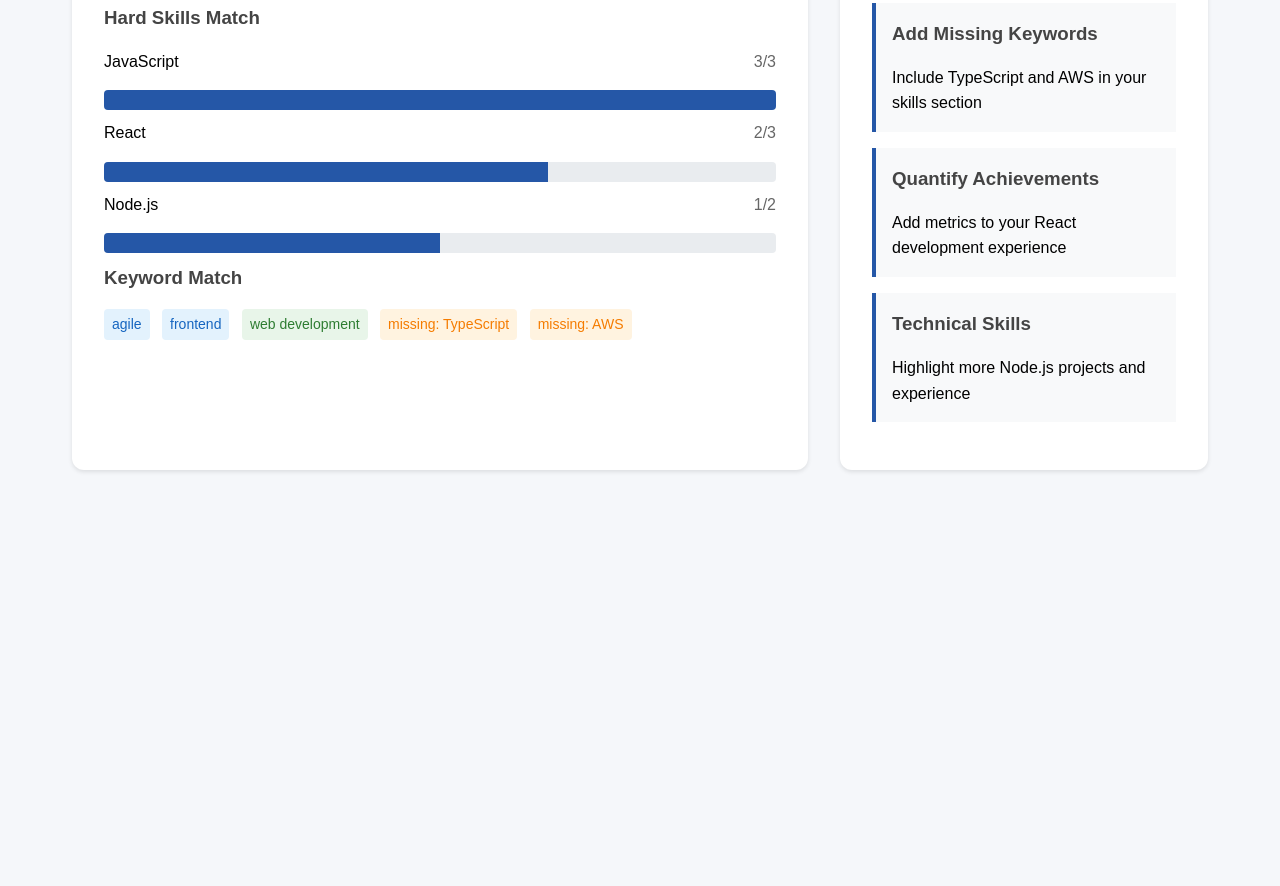
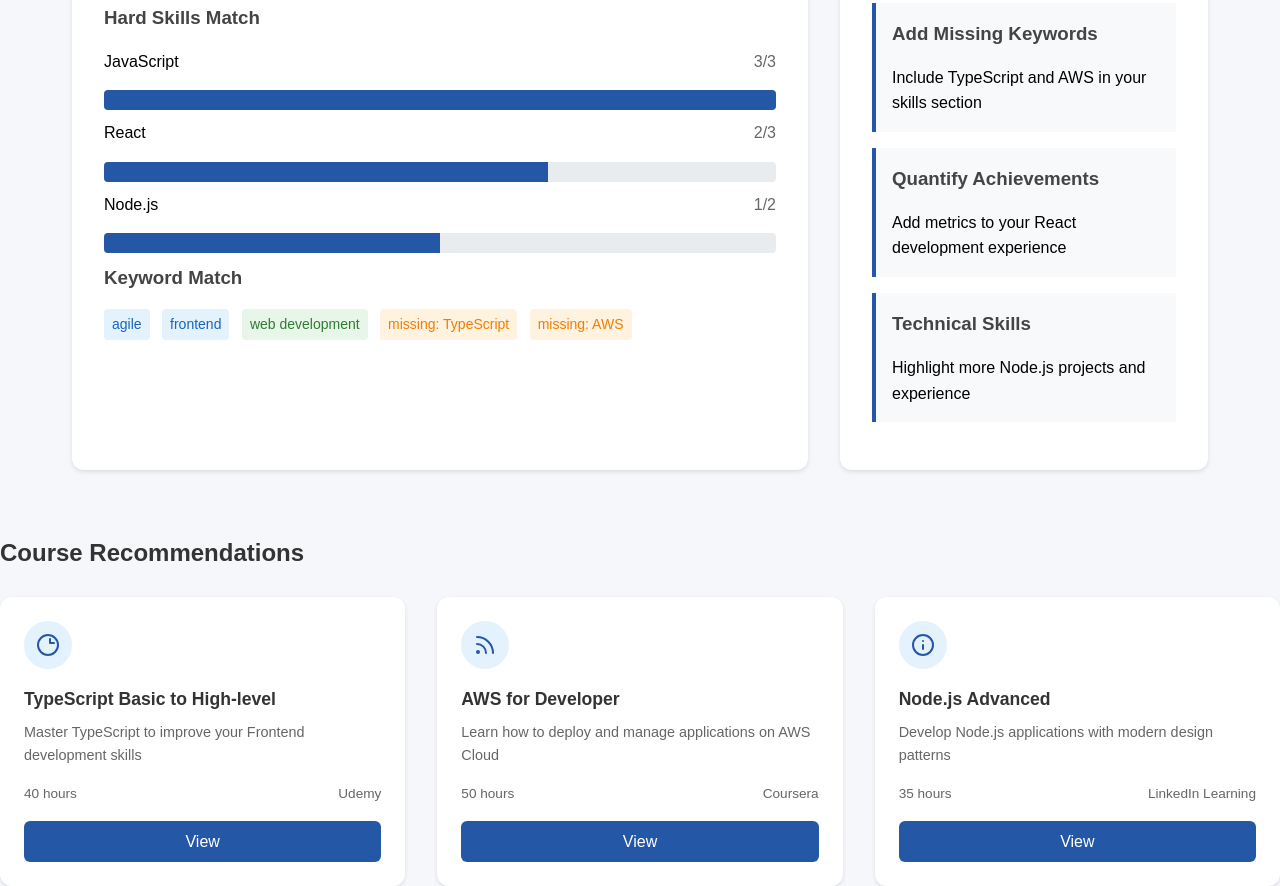
Before and after one commit to dpfam27/CV-JD-Matching-System, a plain HTML site: page src/result.html in a window 1280 px wide. Shown: the part 594-1480 px from the top of the page. Before the commit the page ends 1096 px from the top, so only its background shows below. Drawn offline with Linux system fonts and the light colour scheme.

Commit message:
fix them khoa hoc

```diff
--- a/src/result.html
+++ b/src/result.html
@@ -159,6 +159,84 @@
             background: #fff3e0;
             color: #f57c00;
         }
+        .course-recommendations {
+            margin-top: 2rem;
+        }
+
+        .courses-grid {
+            display: grid;
+            grid-template-columns: repeat(auto-fit, minmax(300px, 1fr));
+            gap: 2rem;
+            margin-top: 1.5rem;
+        }
+
+        .course-card {
+            background: white;
+            border-radius: 12px;
+            padding: 1.5rem;
+            box-shadow: 0 2px 4px rgba(0,0,0,0.1);
+            display: flex;
+            flex-direction: column;
+            transition: transform 0.2s ease;
+        }
+
+        .course-card:hover {
+            transform: translateY(-5px);
+        }
+
+        .course-icon {
+            width: 48px;
+            height: 48px;
+            border-radius: 50%;
+            background: #e3f2fd;
+            display: flex;
+            align-items: center;
+            justify-content: center;
+            margin-bottom: 1rem;
+            color: #2557a7;
+        }
+
+        .course-card h3 {
+            color: #333;
+            font-size: 1.1rem;
+            margin-bottom: 0.5rem;
+        }
+
+        .course-card p {
+            color: #666;
+            font-size: 0.9rem;
+            margin-bottom: 1rem;
+            flex-grow: 1;
+        }
+
+        .course-meta {
+            display: flex;
+            justify-content: space-between;
+            margin-bottom: 1rem;
+            font-size: 0.85rem;
+            color: #666;
+        }
+
+        .course-link {
+            display: inline-block;
+            padding: 0.5rem 1rem;
+            background: #2557a7;
+            color: white;
+            text-decoration: none;
+            border-radius: 6px;
+            text-align: center;
+            transition: background 0.2s ease;
+        }
+
+        .course-link:hover {
+            background: #1d4589;
+        }
+
+        .duration, .platform {
+            display: inline-flex;
+            align-items: center;
+            gap: 0.25rem;
+        }
     </style>
 </head>
 <body>
@@ -236,5 +314,52 @@
             </div>
         </div>
     </div>
+</div>
+
+<!-- Course Recommendations -->
+<div class="course-recommendations">
+    <h2>Course Recommendations</h2>
+    <div class="courses-grid">
+        <div class="course-card">
+            <div class="course-icon">
+                <svg xmlns="http://www.w3.org/2000/svg" width="24" height="24" viewBox="0 0 24 24" fill="none" stroke="currentColor" stroke-width="2" stroke-linecap="round" stroke-linejoin="round"><path d="M18 10h-4V6"></path><circle cx="12" cy="12" r="10"></circle></svg>
+            </div>
+            <h3>TypeScript Basic to High-level</h3>
+            <p>Master TypeScript to improve your Frontend development skills</p>
+            <div class="course-meta">
+                <span class="duration">40 hours</span>
+                <span class="platform">Udemy</span>
+            </div>
+            <a href="#" class="course-link">View</a>
+        </div>
+
+        <div class="course-card">
+            <div class="course-icon">
+                <svg xmlns="http://www.w3.org/2000/svg" width="24" height="24" viewBox="0 0 24 24" fill="none" stroke="currentColor" stroke-width="2" stroke-linecap="round" stroke-linejoin="round"><path d="M4 11a9 9 0 0 1 9 9"></path><path d="M4 4a16 16 0 0 1 16 16"></path><circle cx="5" cy="19" r="1"></circle></svg>
+            </div>
+            <h3>AWS for Developer</h3>
+            <p>Learn how to deploy and manage applications on AWS Cloud</p>
+            <div class="course-meta">
+                <span class="duration">50 hours</span>
+                <span class="platform">Coursera</span>
+            </div>
+            <a href="#" class="course-link">View</a>
+        </div>
+
+        <div class="course-card">
+            <div class="course-icon">
+                <svg xmlns="http://www.w3.org/2000/svg" width="24" height="24" viewBox="0 0 24 24" fill="none" stroke="currentColor" stroke-width="2" stroke-linecap="round" stroke-linejoin="round"><circle cx="12" cy="12" r="10"></circle><line x1="12" y1="16" x2="12" y2="12"></line><line x1="12" y1="8" x2="12.01" y2="8"></line></svg>
+            </div>
+            <h3>Node.js Advanced</h3>
+            <p>Develop Node.js applications with modern design patterns</p>
+            <div class="course-meta">
+                <span class="duration">35 hours</span>
+                <span class="platform">LinkedIn Learning</span>
+            </div>
+            <a href="#" class="course-link">View</a>
+        </div>
+    </div>
+</div>
+</div>
 </body>
 </html>
```
